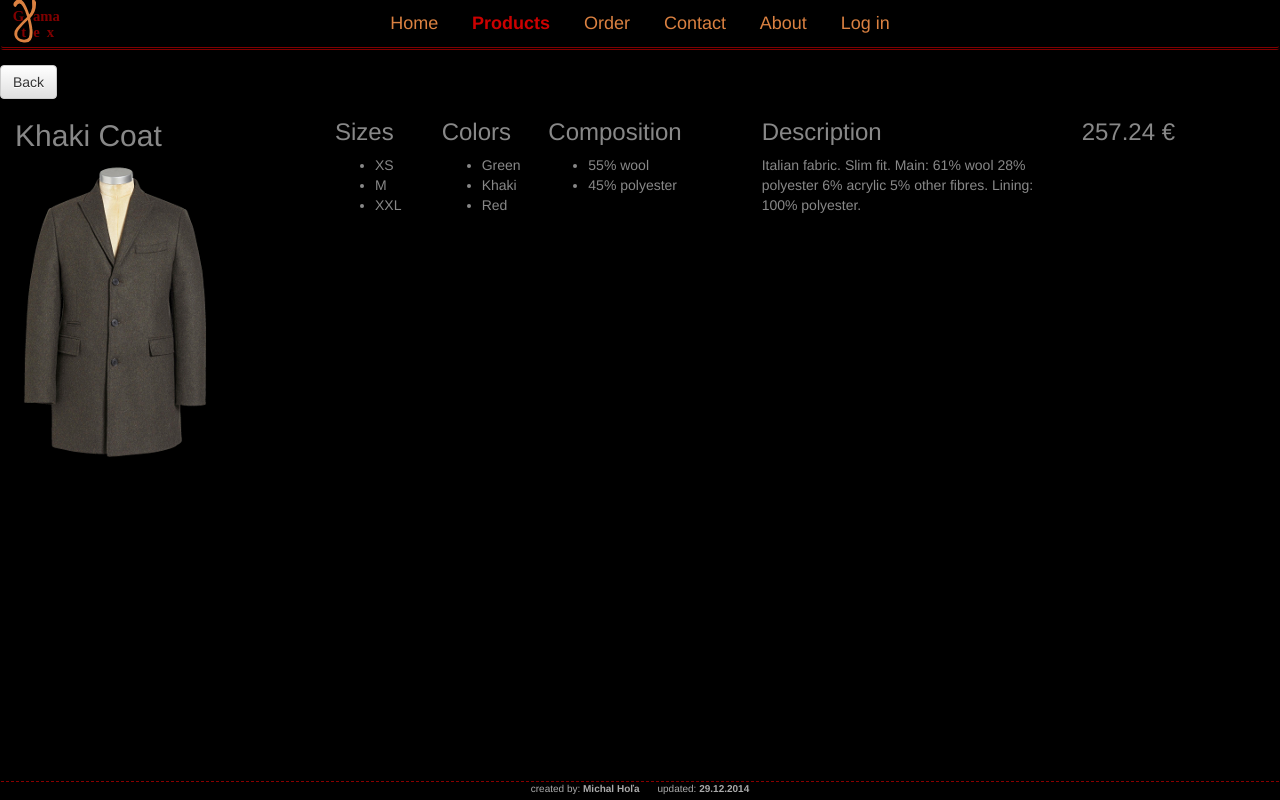
After one commit to mrkvost/wega, a Flask app: page /products/1 in a window 1280 px wide. The commit adds this page. Run offline with Flask 2, Linux system fonts and the light colour scheme; parts of the project's set-up code (start-up, migrations or seed data) failed here and were passed over; some libraries are stand-ins or nearby versions.

Commit message:
basic product page layout, product clickable and focusable in products list

```diff
--- a/wega/static/css/styles-basic.css
+++ b/wega/static/css/styles-basic.css
@@ -119,6 +119,11 @@ html, body {
 }
 
 /* ~~~ ~~ ~~ ~~ ~~ ~~  Contact  ~~ ~~ ~~ ~~ ~~ ~~~ */
+#contact {
+  /*font-size: 10px;
+  font-size: 3.5vw;*/
+}
+
 #contact .envelope-container {
   position: relative;
   margin: 20px auto 0 auto;
@@ -200,13 +205,22 @@ html, body {
 }
 
 /* ~~~ ~~ ~~ ~~ ~~ ~~  Products  ~~ ~~ ~~ ~~ ~~ ~~~ */
-#products .thumbnail {
+#products main.content {
+  padding-top: 15px;
+}
+
+#products .product {
   border: 1px solid #D87F40;
   background-color: #000;
+  cursor: pointer;
 }
 
-#products main.content {
-  padding-top: 15px;
+#products .product:focus {
+  box-shadow: 0px 0px 40px 0px #CC4422;
+}
+
+#products .product:hover {
+  box-shadow: 0px 0px 40px 0px #D87F40;
 }
 
 #products main.content .product .description-wrapper {
--- /dev/null
+++ b/wega/templates/product_detail.html
@@ -0,0 +1,68 @@
+{% extends "base.html" %}
+{% block title %}Products{% endblock %}
+{% block body_id %}products{% endblock %}
+
+{% block scripts %}
+  {{ super() }}
+  <script>
+    $(document).ready(function() {
+        $('.btn.back').click(function(event) {
+            parent.history.back();
+            return false;
+        });
+    });
+  </script>
+{% endblock %}
+
+{% block content %}
+  <a href="#" class="btn btn-default back" role="button">Back</a>
+  <div class="container-fluid">
+    <div class="row">
+      <div class="img col-sm-6 col-md-4 col-lg-3">
+        <h2>{{ product.name }}</h2>
+        <img data-src="{{ product.IMAGE_PLACEHOLDER_SMALL }}" src="{{ product.image_url }}" alt="{{ product.name }}">
+      </div>
+
+      <div class="sizes col-sm-3 col-md-2 col-lg-1">
+        <h3>Sizes</h3>
+        <ul class="size-list">
+          <li>XS</li>
+          <li>M</li>
+          <li>XXL</li>
+        </ul>
+      </div>
+
+      <div class="colors col-sm-3 col-md-2 col-lg-1">
+        <h3>Colors</h3>
+        <ul class="color-list">
+          <li>Green</li>
+          <li>Khaki</li>
+          <li>Red</li>
+        </ul>
+      </div>
+
+      <div class="clearfix visible-sm-block"></div>
+
+      <div class="composition col-sm-3 col-md-4 col-lg-2">
+        <h3>Composition</h3>
+        <ul class="composition-list">
+          <li>55% wool</li>
+          <li>45% polyester</li>
+        </ul>
+      </div>
+
+      <div class="clearfix visible-md-block"></div>
+
+      <div class="description col-sm-6 col-md-4 col-lg-3">
+        <h3>Description</h3>
+        <div class="desc">{{ product.description }}</div>
+      </div>
+
+      <div class="price col-sm-3 col-md-4 col-lg-2">
+        <h3>{{ product.price }}&nbsp;&euro;</h3>
+      </div>
+
+      <div class="clearfix visible-sm-block visible-lg-block"></div>
+    </div>
+  </div>
+{% endblock %}
--- a/wega/views/products.py
+++ b/wega/views/products.py
@@ -1,6 +1,6 @@
 import os.path
 
-from flask import Blueprint, render_template, url_for
+from flask import Blueprint, render_template, url_for, abort
 
 from wega.utils import set_active_navigation
 
@@ -15,12 +15,14 @@ def before_request():
 
 class Product(object):
     IMAGE_PATH = 'img/products'
+    IMAGE_PLACEHOLDER_SMALL = 'holder.js/300x300/#333:#fff/text:missing image'
 
     def __init__(self, **kwargs):
         self.id = kwargs.get('id')
         self.name = kwargs.get('name')
         self.description = kwargs.get('description')
         self.image_name = kwargs.get('image_name')
+        self.price = kwargs.get('price')
 
     @property
     def image_url(self):
@@ -43,7 +45,9 @@ PRODUCTS = [
             Lining: 100% polyester.
         ''',
         'image_name': 'coat_uno_300x300.png',
+        'price': 257.24,
     }),
+
     Product(**{
         'id': 2,
         'name': 'Waistcoat jacket',
@@ -59,7 +63,9 @@ PRODUCTS = [
             wool.
         ''',
         'image_name': 'sako_duo_300x300.png',
+        'price': 189.90,
     }),
+
     Product(**{
         'id': 3,
         'name': 'Compact Nylon Jacket',
@@ -73,7 +79,9 @@ PRODUCTS = [
             Main, lining and wadding 100% polyester.
         ''',
         'image_name': 'trojka_300x300.png',
+        'price': 298.70,
     }),
+
     Product(**{
         'id': 4,
         'name': 'Wadded Jacket',
@@ -83,7 +91,9 @@ PRODUCTS = [
             100% polyester.
         ''',
         'image_name': 'wadded_300x300.png',
+        'price': 152.00,
     }),
+
     Product(**{
         'id': 5,
         'name': 'Pea Coat',
@@ -100,7 +110,9 @@ PRODUCTS = [
             wool.
         ''',
         'image_name': 'pea_coat_300x300.png',
+        'price': 137.30,
     }),
+
     Product(**{
         'id': 6,
         'name': 'Single Breasted Mac',
@@ -114,13 +126,17 @@ PRODUCTS = [
             63% cotton 28% polyester 9% nylon. Lining 100% polyester.
         ''',
         'image_name': 'single_breasted_mac_300x300.png',
+        'price': 210.00,
     }),
+
     Product(**{
         'id': 7,
         'name': 'Tapue Covert Coat',
         'description': '''100% British wool.''',
         'image_name': 'tapue_covert_300x300.png',
+        'price': 215.15,
     }),
+
     Product(**{
         'id': 8,
         'name': 'Fleeced Lined Anorak',
@@ -131,6 +147,15 @@ PRODUCTS = [
             65% polyester 35% cotton. Upper lining 100% cotton. Sleeve and
             lower lining 100% polyester.''',
         'image_name': 'fleeced_anorak_300x300.png',
+        'price': 89.00,
+    }),
+
+    Product(**{
+        'id': 9,
+        'name': 'Coat',
+        'description': '',
+        'image_name': '',
+        'price': 19.99,
     }),
 ]
 
@@ -138,3 +163,14 @@ PRODUCTS = [
 def index():
     products = PRODUCTS
     return render_template('products.html', products=products)
+
+
+@products_app.route('/<int:product_id>')
+def product(product_id):
+    products = PRODUCTS
+    maximum = len(products)
+    if 1 > product_id or maximum < product_id:
+        abort(404)
+
+    product = products[product_id - 1]
+    return render_template('product_detail.html', product=product)
```
Also changed, not shown: wega/templates/products.html (+19 -5 lines).
